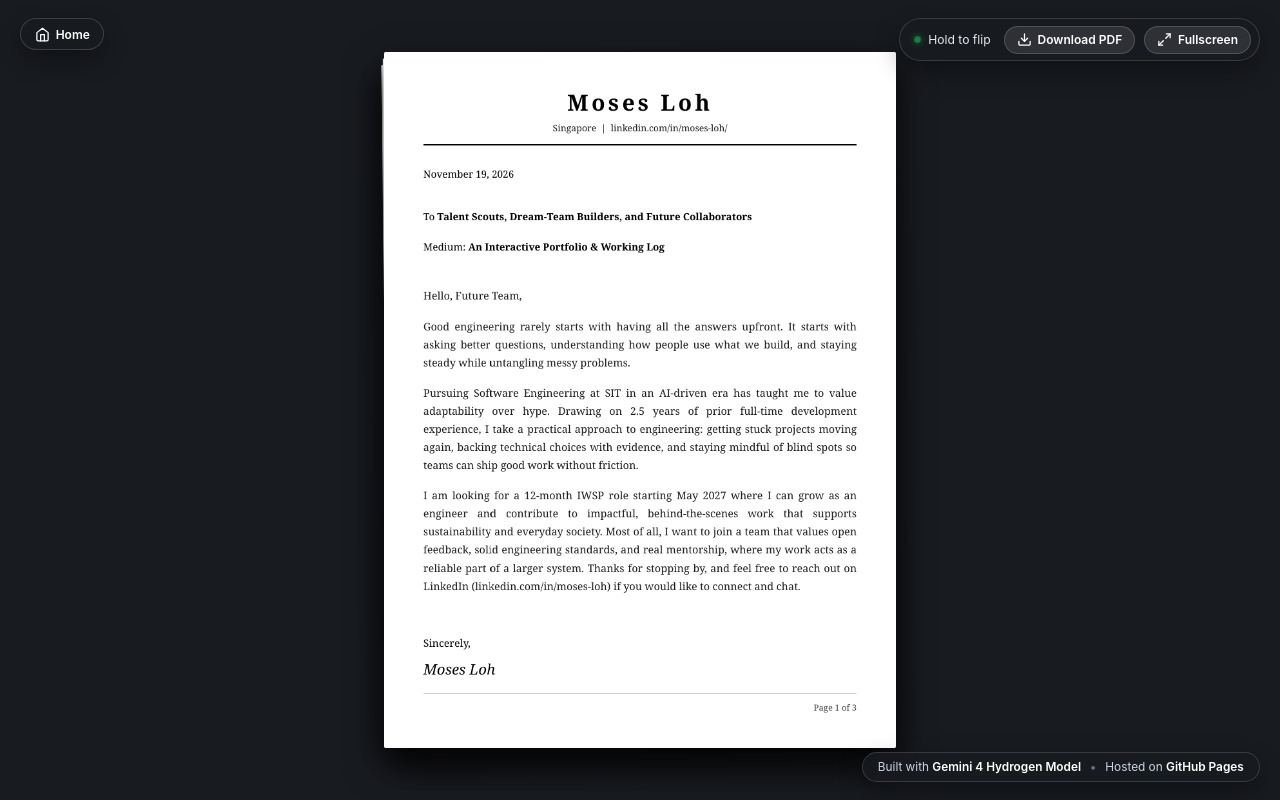
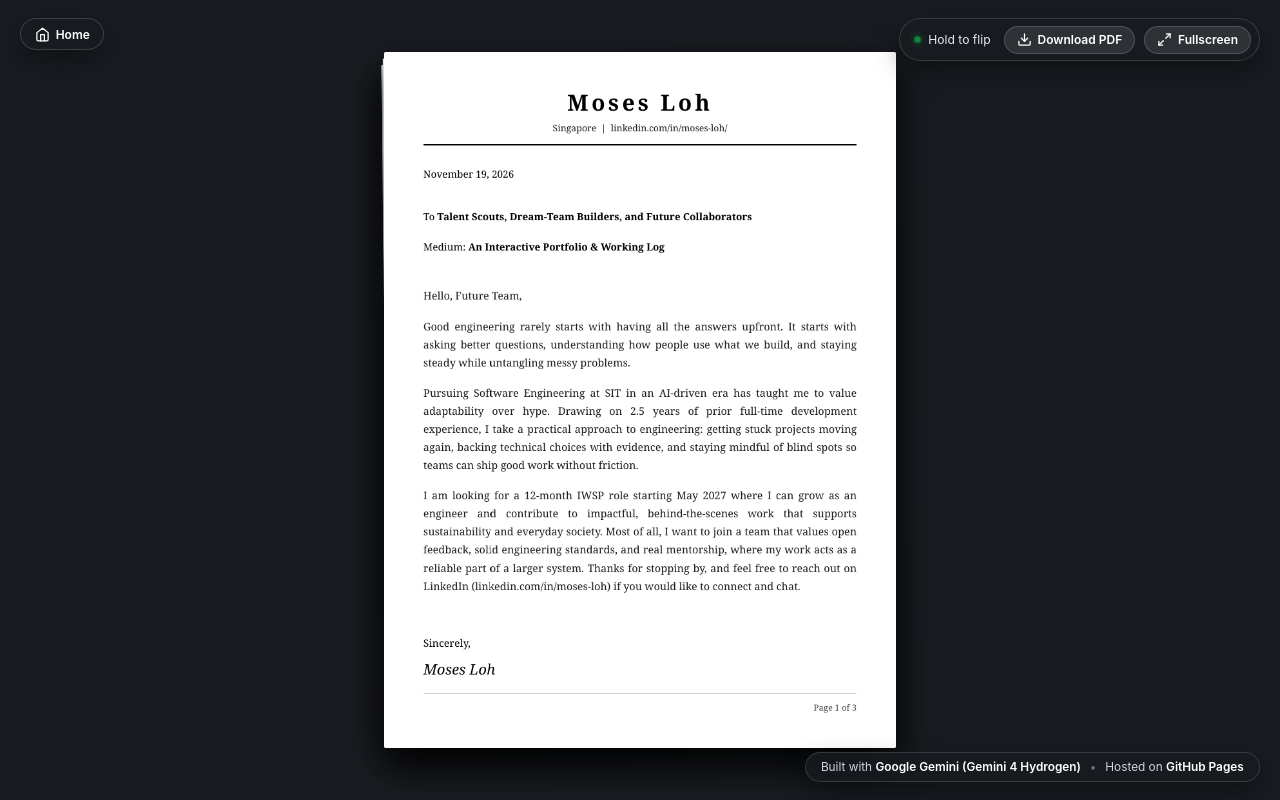
Before and after one commit to sit-swe-moses/sit-swe-moses.github.io, a plain HTML site: page resources/resume.html in a window 1280 px wide. Drawn offline with Linux system fonts and the light colour scheme.

Commit message:
Update credits in resume.html

```diff
--- a/resources/resume.html
+++ b/resources/resume.html
@@ -164,7 +164,7 @@
 
       <!-- Bottom-Right Corner Credits (Visible on Desktop & Mobile) -->
       <aside class="bottom-right-credits" aria-label="Page Credits">
-        <span>Built with <strong>Gemini 4 Hydrogen Model</strong></span>
+        <span>Built with <strong>Google Gemini (Gemini 4 Hydrogen)</strong></span>
         <span class="credit-sep">•</span>
         <span>Hosted on <strong>GitHub Pages</strong></span>
       </aside>
```
